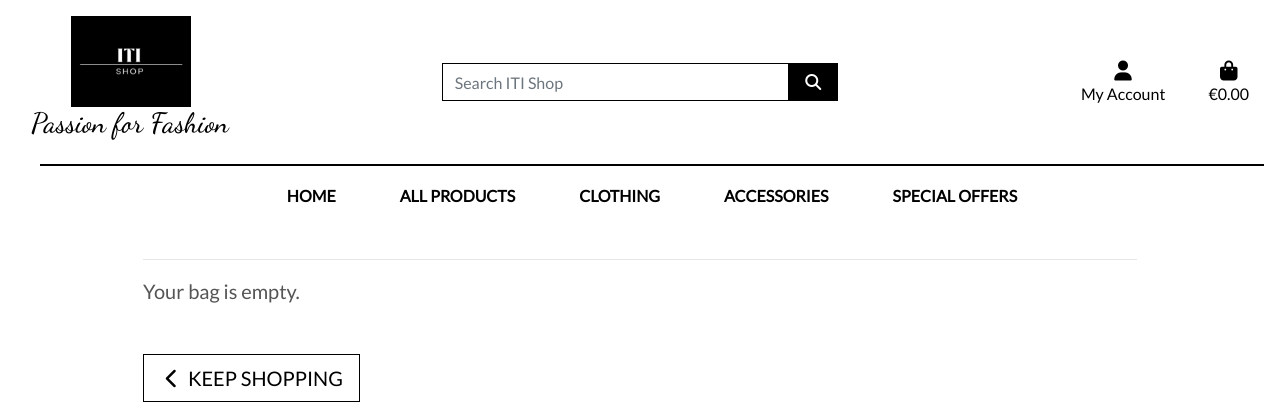
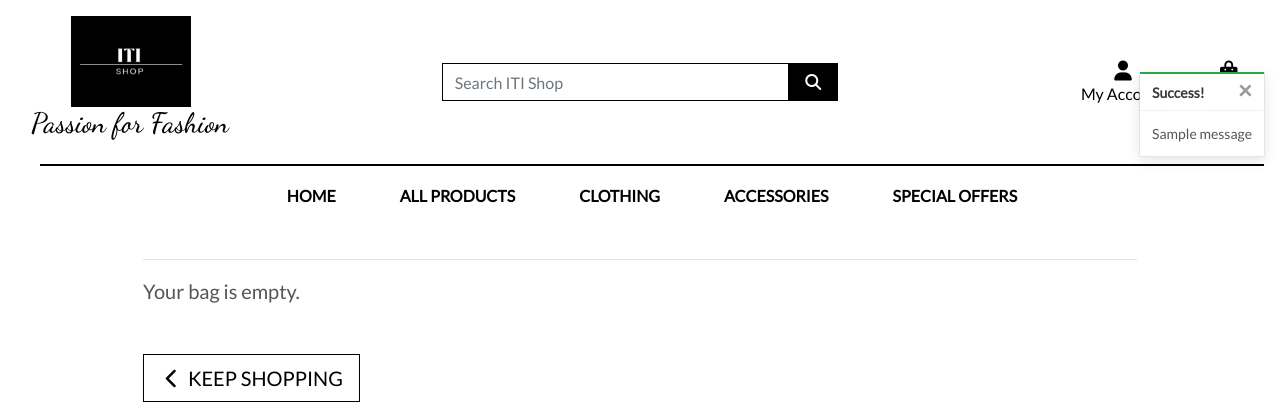
Before and after one commit to Lin2907/ITI-Shop, a Django app: page /bag/ in a window 1280 px wide. Shown: the top 420 px of the page. Run offline with Django 3.2, Linux system fonts and the light colour scheme; tables that the repository leaves empty hold one stand-in row (values such as "Sample post"); one stand-in notice (Sample message) is shown; some libraries are stand-ins or nearby versions; some web fonts are replaced.

Commit message:
Add toasts to base.html

```diff
--- a/bag/views.py
+++ b/bag/views.py
@@ -13,6 +13,7 @@
 def add_to_bag(request, item_id):
     """ Add a quantity of the specified product to the shopping bag """
 
+    product = Product.objects.get(pk=item_id)
     quantity = int(request.POST.get('quantity'))
     redirect_url = request.POST.get('redirect_url')
     size = None
@@ -33,6 +34,7 @@
             bag[item_id] += quantity
         else:
             bag[item_id] = quantity
+            messages.success(request, f'Added {product.name} to your bag')
 
     request.session['bag'] = bag
     return redirect(redirect_url)
--- a/iti_shop/settings.py
+++ b/iti_shop/settings.py
@@ -79,6 +79,8 @@
         },
     },
 ]
+
+MESSAGE_STORAGE = 'django.contrib.messages.storage.session.SessionStorage'
 
 AUTHENTICATION_BACKENDS = (
     # Needed to login by username in Django admin, regardless of `allauth`
--- a/products/templates/products/product_detail.html
+++ b/products/templates/products/product_detail.html
@@ -11,7 +11,7 @@
 
 {% block content %}
     <div class="overlay"></div>
-    <div class="container-fluid">
+    <div class="container-fluid" style="margin-top: 30px;">
         <div class="row">
             <div class="col-12 col-md-6 col-lg-4 offset-lg-2">
                 <div class="image-container my-5">
--- a/static/css/style.css
+++ b/static/css/style.css
@@ -118,18 +118,28 @@
     right: 10px;
 }
 
-.btt-link {
+.btt-link,
+.update-link,
+.remove-item {
     cursor: pointer;
 }
 
-/* Color options styles */
-.color-swatch {
-            display: inline-block;
-            width: 30px;
-            height: 30px;
-            margin: 5px;
-            border: 1px solid #000;
-        }
+/* ------------------------------- bootstrap toasts */
+
+.message-container {
+    position: fixed;
+    top: 72px;
+    right: 15px;
+    z-index: 99999999999;
+}
+
+.custom-toast {
+    overflow: visible;
+}
+
+.toast-capper {
+    height: 2px;
+}
 
 /* -------------------------------- Media Queries */
 
--- a/templates/base.html
+++ b/templates/base.html
@@ -111,7 +111,21 @@
     </header>
 
     {% if messages %}
-        <div class="message-container"></div>
+    <div class="message-container">
+        {% for message in messages %}
+            {% with message.level as level %}
+                {% if level == 40 %}
+                    {% include 'includes/toasts/toast_error.html' %}
+                {% elif level == 30 %}
+                    {% include 'includes/toasts/toast_warning.html' %}
+                {% elif level == 25 %}
+                    {% include 'includes/toasts/toast_success.html' %}
+                {% else %}
+                    {% include 'includes/toasts/toast_info.html' %}
+                {% endif %}
+            {% endwith %}
+        {% endfor %}
+    </div>
 {% endif %}
 
 {% block page_header %}
@@ -121,6 +135,9 @@
 {% endblock %}
 
 {% block postloadjs %}
+<script type="text/javascript">
+    $('.toast').toast('show');
+</script>
 {% endblock %}
 
 
--- /dev/null
+++ b/templates/includes/toasts/toast_success.html
@@ -0,0 +1,13 @@
+<div class="toast custom-toast rounded-0 border-top-0" data-autohide="false">
+    <div class="arrow-up arrow-success"></div>
+    <div class="w-100 toast-capper bg-success"></div>
+    <div class="toast-header bg-white text-dark">
+        <strong class="mr-auto">Success!</strong>
+        <button type="button" class="ml-2 mb-1 close text-dark" data-dismiss="toast" aria-label="Close">
+            <span aria-hidden="true">&times;</span>
+        </button>
+    </div>
+    <div class="toast-body bg-white">
+        {{ message }}
+    </div>
+</div>
```
Also changed, not shown: templates/includes/toasts/toast_error.html (added, +13 -0 lines), templates/includes/toasts/toast_info.html (added, +13 -0 lines), templates/includes/toasts/toast_warning.html (added, +13 -0 lines). Lines whose indentation alone changed are shown as unchanged.
